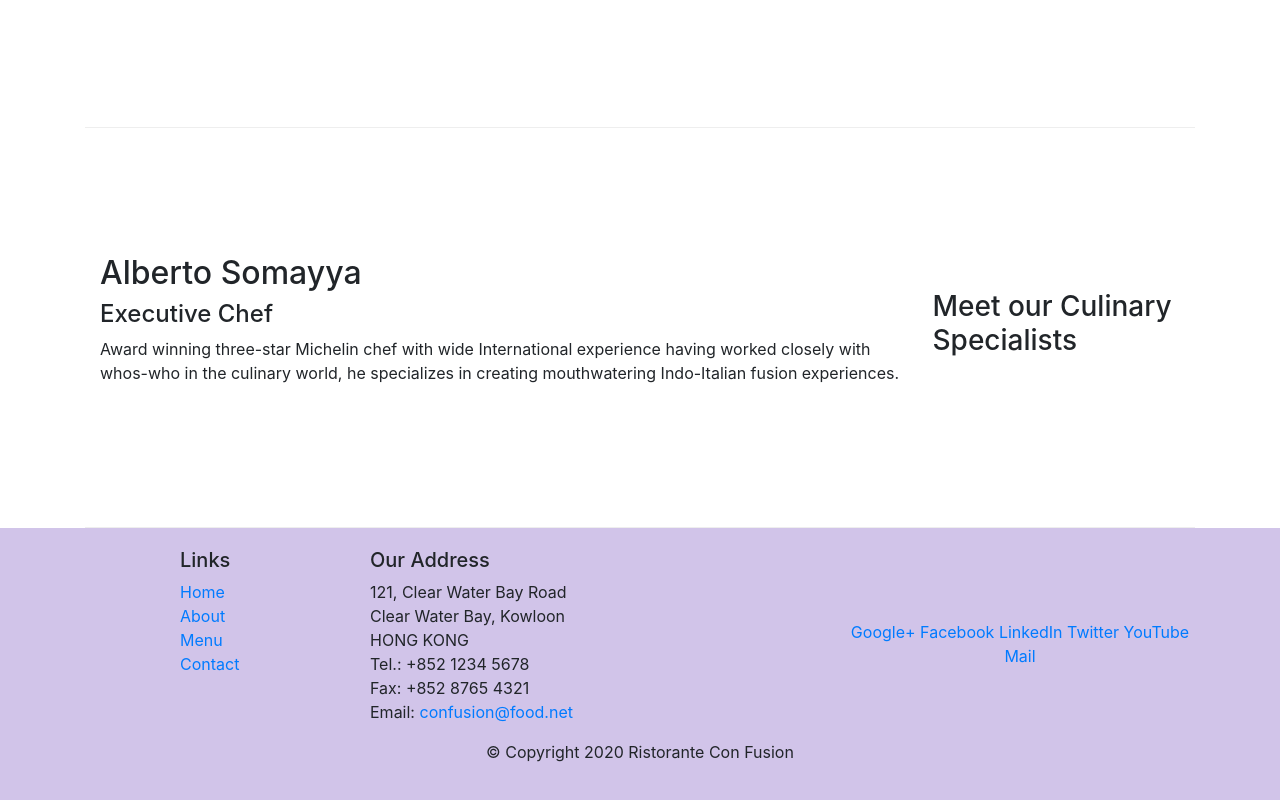
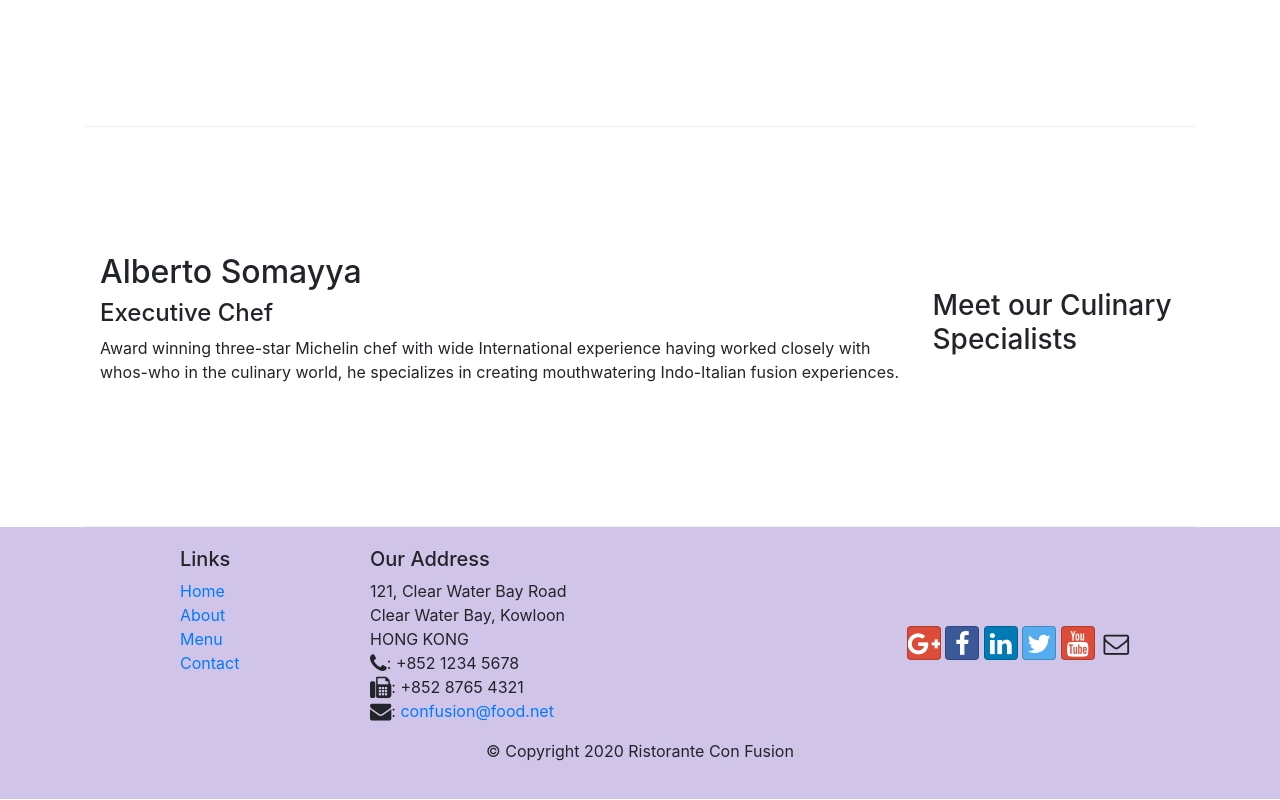
Before and after one commit to leonardo-teles/confusion, a website: page index.html in a window 1280 px wide. Shown: the part 1007-1807 px from the top of the page. Drawn offline with nearby package versions, Linux system fonts and the light colour scheme.

Commit message:
Icon Fonts

```diff
--- a/index.html
+++ b/index.html
@@ -8,6 +8,11 @@
 
     <!-- Bootstrap CSS -->
     <link rel="stylesheet" href="node_modules/bootstrap/dist/css/bootstrap.min.css">
+    <!-- Font Awesome -->
+    <link rel="stylesheet" href="node_modules/font-awesome/css/font-awesome.min.css">
+    <!-- Bootstrap Social -->
+    <link rel="stylesheet" href="node_modules/bootstrap-social/bootstrap-social.css">
+    <!-- Personal CSS -->
     <link rel="stylesheet" href="css/styles.css">
 
     <title>Ristorante Con Fusion</title>
@@ -23,10 +28,10 @@
             <a class="navbar-brand mr-auto" href="./index.html">Ristorante Con Fusion</a>
             <div class="collapse navbar-collapse" id="Navbar">
                 <ul class="navbar-nav mr-auto">
-                    <li class="nav-item active"><a class="nav-link" href="#">Home</a></li>
-                    <li class="nav-item"><a class="nav-link" href="./aboutus.html">About</a></li>
-                    <li class="nav-item"><a class="nav-link" href="#">Menu</a></li>
-                    <li class="nav-item"><a class="nav-link" href="#">Contact</a></li>
+                    <li class="nav-item active"><a class="nav-link" href="#"><span class="fa fa-home fa-lg"></span> Home</a></li>
+                    <li class="nav-item"><a class="nav-link" href="./aboutus.html"><span class="fa fa-info fa-lg"></span> About</a></li>
+                    <li class="nav-item"><a class="nav-link" href="#"><span class="fa fa-list fa-lg"></span> Menu</a></li>
+                    <li class="nav-item"><a class="nav-link" href="#"><span class="fa fa-address-card fa-lg"></span> Contact</a></li>
                 </ul>
             </div>
         </div>
@@ -97,19 +102,19 @@
 		              121, Clear Water Bay Road<br>
 		              Clear Water Bay, Kowloon<br>
 		              HONG KONG<br>
-		              Tel.: +852 1234 5678<br>
-		              Fax: +852 8765 4321<br>
-		              Email: <a href="mailto:confusion@food.net">confusion@food.net</a>
+		              <i class="fa fa-phone fa-lg"></i>: +852 1234 5678<br>
+		              <i class="fa fa-fax fa-lg"></i>: +852 8765 4321<br>
+		              <i class="fa fa-envelope fa-lg"></i>: <a href="mailto:confusion@food.net">confusion@food.net</a>
 		           </address>
                 </div>
                 <div class="col-12 col-sm-4 align-self-center">
                     <div class="text-center">
-                        <a href="http://google.com/+">Google+</a>
-                        <a href="http://www.facebook.com/profile.php?id=">Facebook</a>
-                        <a href="http://www.linkedin.com/in/">LinkedIn</a>
-                        <a href="http://twitter.com/">Twitter</a>
-                        <a href="http://youtube.com/">YouTube</a>
-                        <a href="mailto:">Mail</a>
+                        <a class="btn btn-social-icon btn-google" href="http://google.com/+"><i class="fa fa-google-plus fa-lg"></i></a>
+                        <a class="btn btn-social-icon btn-facebook" href="http://www.facebook.com/profile.php?id="><i class="fa fa-facebook fa-lg"></i></a>
+                        <a class="btn btn-social-icon btn-linkedin" href="http://www.linkedin.com/in/"><i class="fa fa-linkedin fa-lg"></i></a>
+                        <a class="btn btn-social-icon btn-twitter" href="http://twitter.com/"><i class="fa fa-twitter fa-lg"></i></a>
+                        <a class="btn btn-social-icon btn-google" href="http://youtube.com/"><i class="fa fa-youtube fa-lg"></i></a>
+                        <a class="btn btn-social-icon" href="mailto:"><i class="fa fa-envelope-o fa-lg"></i></a>
                     </div>
                 </div>
            </div>
--- a/package.json
+++ b/package.json
@@ -14,8 +14,10 @@
     "lite-server": "^2.3.0"
   },
   "dependencies": {
-    "bootstrap": "^4.0.0",
-    "jquery": "^3.3.1",
+    "bootstrap": "^4.5.3",
+    "bootstrap-social": "^5.1.1",
+    "font-awesome": "^4.7.0",
+    "jquery": "^3.5.1",
     "popper.js": "^1.12.9"
   }
 }
```
Also changed, not shown: aboutus.html (+18 -13 lines), 1 other file.
